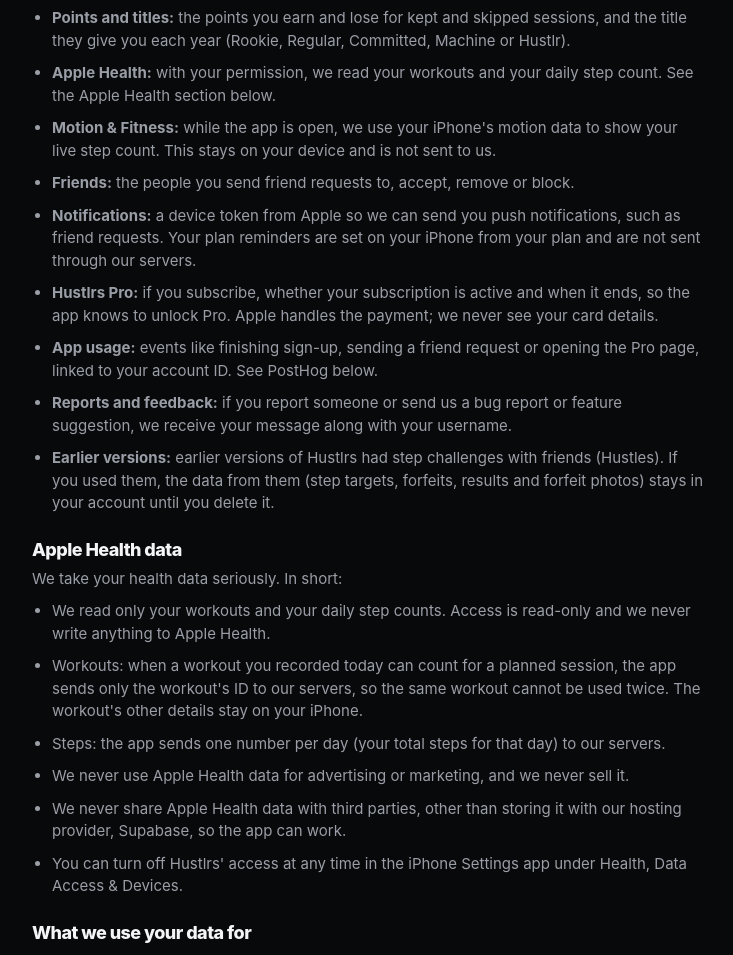
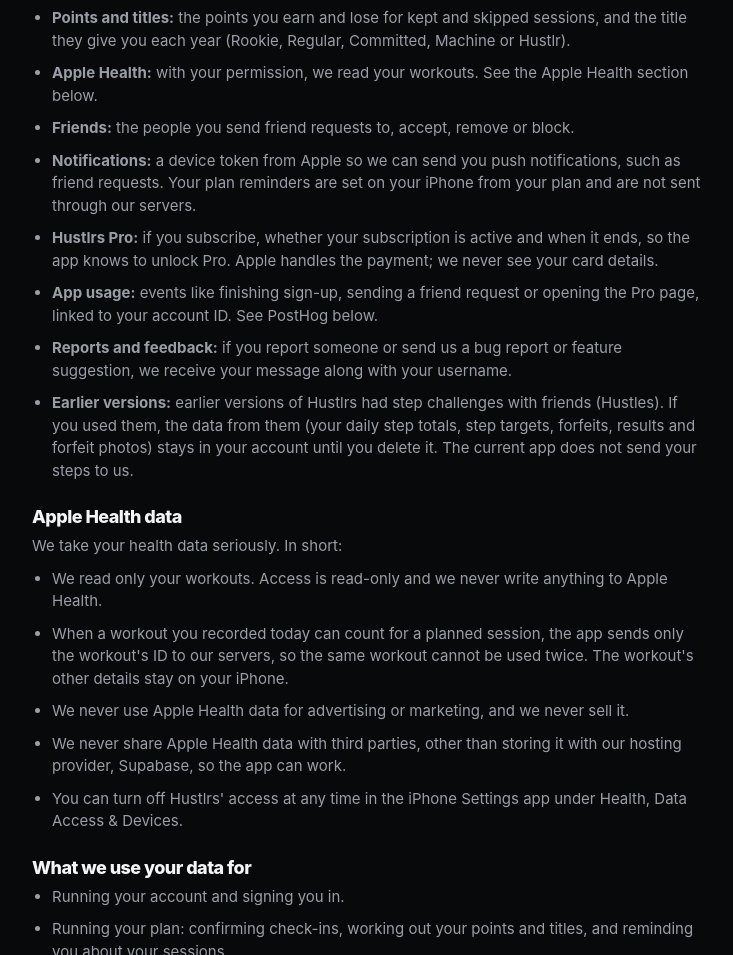
Before and after one commit to sampson123-coder/hustlrs-site, a plain HTML site: page privacy.html in a window 1280 px wide. Shown: the part 925-1880 px from the top of the page, without its empty margins (272-1005 px from the left). Drawn offline with Linux system fonts and the light colour scheme.

Commit message:
Privacy: plan mode reads workouts only, no steps sent
Co-Authored-By: Claude Opus 5.5 <noreply@anthropic.com>

```diff
--- a/privacy.html
+++ b/privacy.html
@@ -33,22 +33,20 @@
         <li><strong>Location when you check in:</strong> if you check in at your place, the app gets your location once, only when you tap to check in and only while the app is open. It sends those coordinates to our servers to confirm you are at the place you planned. We do not store your check-in location and we do not track your location in the background.</li>
         <li><strong>Check-in photos:</strong> if you check in with a photo, the app checks the photo on your iPhone, then stores it in private storage that only you can open. Your friends cannot see your check-in photos.</li>
         <li><strong>Points and titles:</strong> the points you earn and lose for kept and skipped sessions, and the title they give you each year (Rookie, Regular, Committed, Machine or Hustlr).</li>
-        <li><strong>Apple Health:</strong> with your permission, we read your workouts and your daily step count. See the Apple Health section below.</li>
-        <li><strong>Motion &amp; Fitness:</strong> while the app is open, we use your iPhone's motion data to show your live step count. This stays on your device and is not sent to us.</li>
+        <li><strong>Apple Health:</strong> with your permission, we read your workouts. See the Apple Health section below.</li>
         <li><strong>Friends:</strong> the people you send friend requests to, accept, remove or block.</li>
         <li><strong>Notifications:</strong> a device token from Apple so we can send you push notifications, such as friend requests. Your plan reminders are set on your iPhone from your plan and are not sent through our servers.</li>
         <li><strong>Hustlrs Pro:</strong> if you subscribe, whether your subscription is active and when it ends, so the app knows to unlock Pro. Apple handles the payment; we never see your card details.</li>
         <li><strong>App usage:</strong> events like finishing sign-up, sending a friend request or opening the Pro page, linked to your account ID. See PostHog below.</li>
         <li><strong>Reports and feedback:</strong> if you report someone or send us a bug report or feature suggestion, we receive your message along with your username.</li>
-        <li><strong>Earlier versions:</strong> earlier versions of Hustlrs had step challenges with friends (Hustles). If you used them, the data from them (step targets, forfeits, results and forfeit photos) stays in your account until you delete it.</li>
+        <li><strong>Earlier versions:</strong> earlier versions of Hustlrs had step challenges with friends (Hustles). If you used them, the data from them (your daily step totals, step targets, forfeits, results and forfeit photos) stays in your account until you delete it. The current app does not send your steps to us.</li>
       </ul>
 
       <h2>Apple Health data</h2>
       <p>We take your health data seriously. In short:</p>
       <ul>
-        <li>We read only your workouts and your daily step counts. Access is read-only and we never write anything to Apple Health.</li>
-        <li>Workouts: when a workout you recorded today can count for a planned session, the app sends only the workout's ID to our servers, so the same workout cannot be used twice. The workout's other details stay on your iPhone.</li>
-        <li>Steps: the app sends one number per day (your total steps for that day) to our servers.</li>
+        <li>We read only your workouts. Access is read-only and we never write anything to Apple Health.</li>
+        <li>When a workout you recorded today can count for a planned session, the app sends only the workout's ID to our servers, so the same workout cannot be used twice. The workout's other details stay on your iPhone.</li>
         <li>We never use Apple Health data for advertising or marketing, and we never sell it.</li>
         <li>We never share Apple Health data with third parties, other than storing it with our hosting provider, Supabase, so the app can work.</li>
         <li>You can turn off Hustlrs' access at any time in the iPhone Settings app under Health, Data Access &amp; Devices.</li>
```
